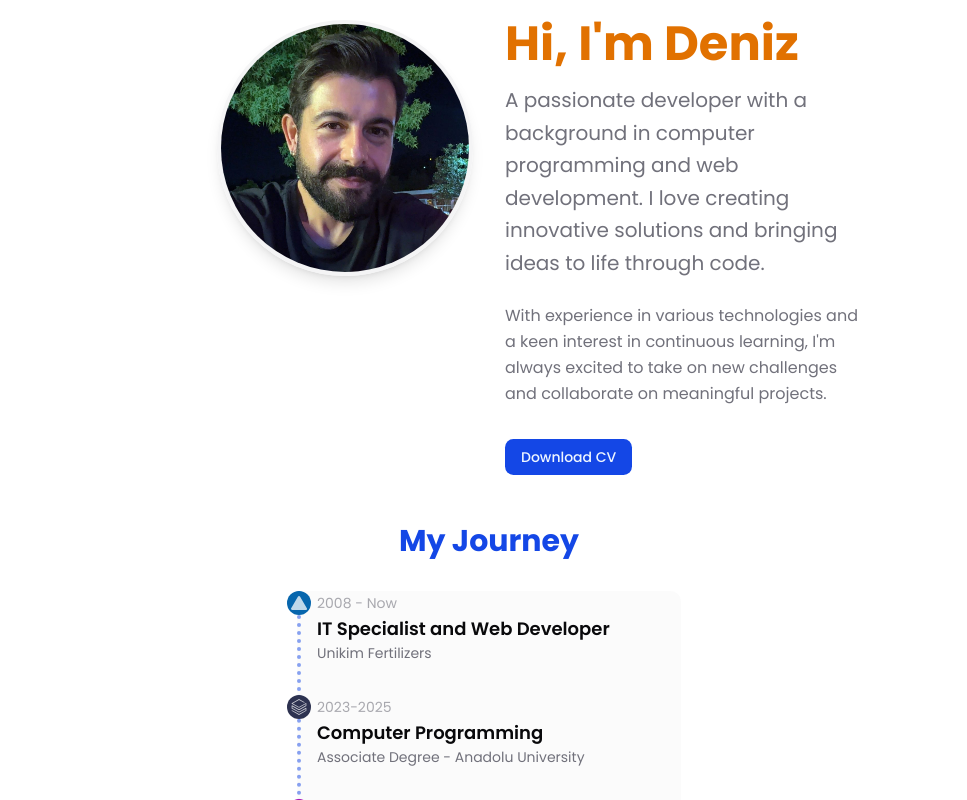
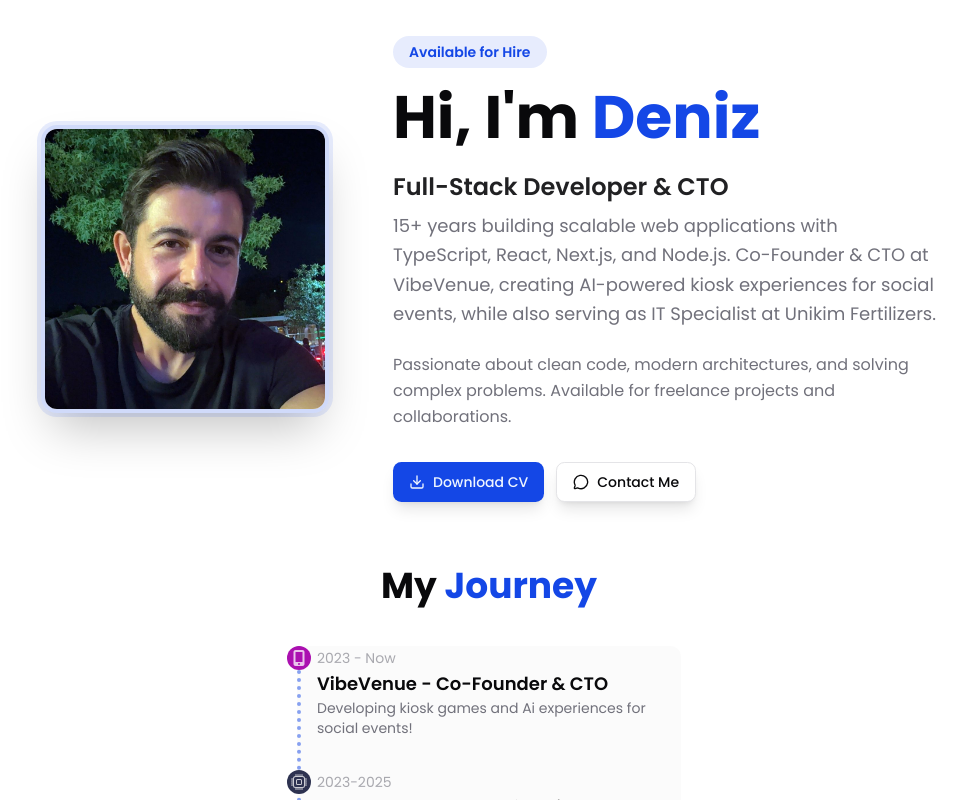
Before and after one commit to donis3/donis-homepage, a Next.js app: page /about in a window 1280 px wide. Shown: the part 280-1080 px from the top of the page, without its empty margins (151-1118 px from the left). Built offline with nearby package versions, Linux system fonts and the light colour scheme; no server answers.

Commit message:
feat: update About page with enhanced metadata, improved layout, and new call-to-action buttons

```diff
--- a/app/(pages)/about/_components/display-timeline.tsx
+++ b/app/(pages)/about/_components/display-timeline.tsx
@@ -30,7 +30,7 @@ const TimelineItem: FC<TimelineItemProps> = ({ className, data }) => {
 	if (!data) return <></>;
 
 	return (
-		<li className="ms-4">
+		<li className="ms-4 ">
 			<div
 				className={cn(
 					"absolute -start-3.5 h-6 w-6 rounded-full p-1 text-white/75",
--- a/app/(pages)/about/page.tsx
+++ b/app/(pages)/about/page.tsx
@@ -1,28 +1,38 @@
 import Image from "next/image";
+import Link from "next/link";
 
 import { Button } from "@/components/ui/button";
 import DisplayTimeline from "./_components/display-timeline";
 
+import { DownloadIcon, MessageCircleIcon } from "lucide-react";
 import type { Metadata } from "next";
 
 export const metadata: Metadata = {
-	title: "About Deniz",
-	description: "Learn about Deniz Özkan's background in computer programming and web development. Passionate about creating innovative solutions.",
-	keywords: "about, full stack developer, programmer, web development, background, experience",
+	title: "About Deniz Özkan | Full-Stack Developer & CTO",
+	description:
+		"Full-stack developer with 15+ years of experience in web development, co-founder & CTO at VibeVenue. Specialized in TypeScript, React, Next.js, Node.js, and modern web technologies. Available for hire.",
+	keywords:
+		"full stack developer, web developer, TypeScript developer, React developer, Next.js expert, CTO, VibeVenue, hire developer, freelance developer, Deniz Özkan",
+	openGraph: {
+		title: "About Deniz Özkan | Full-Stack Developer & CTO",
+		description:
+			"Full-stack developer with 15+ years of experience. Co-founder & CTO at VibeVenue. Available for hire.",
+		type: "profile",
+	},
 };
 
 export default function AboutPage() {
 	return (
 		<div className="bg-background text-foreground flex min-h-screen flex-1 flex-col items-center p-4 pt-(--navbar-height) pb-12">
 			{/* Hero Section */}
-			<div className="mx-auto mt-4 mb-12 w-full max-w-3xl">
-				<div className="grid grid-cols-1 items-start gap-8 md:grid-cols-2">
+			<div className="mx-auto mt-8 mb-16 w-full max-w-4xl">
+				<div className="grid grid-cols-1 items-center gap-10 md:grid-cols-[auto_1fr] lg:gap-16">
 					{/* Image */}
-					<div className="flex justify-center md:justify-end">
-						<div className="border-accent relative size-48 overflow-hidden rounded-full border-4 shadow-lg md:size-64">
+					<div className="flex justify-center">
+						<div className="border-primary/20 ring-primary/10 relative size-52 overflow-hidden rounded-2xl border-4 shadow-2xl ring-4 transition-transform hover:scale-105 md:size-64 lg:size-72">
 							<Image
 								src="/assets/images/donis-lg.jpg"
-								alt="Donis"
+								alt="Deniz Özkan - Full-Stack Developer"
 								fill
 								className="object-cover"
 								priority
@@ -32,33 +42,62 @@ export default function AboutPage() {
 
 					{/* Intro Text */}
 					<div className="text-center md:text-left">
-						<h1 className="text-amber-600 mb-4 text-4xl font-bold md:text-5xl">
-							Hi, I&apos;m Deniz
+						<div className="mb-3">
+							<span className="bg-primary/10 text-primary inline-block rounded-full px-4 py-1.5 text-sm font-semibold">
+								Available for Hire
+							</span>
+						</div>
+						<h1 className="text-foreground mb-4 text-4xl leading-tight font-bold md:text-5xl lg:text-6xl">
+							Hi, I&apos;m{" "}
+							<span className="text-primary">Deniz</span>
 						</h1>
-						<p className="text-muted-foreground mb-6 text-lg leading-relaxed md:text-xl">
-							A passionate developer with a background in computer
-							programming and web development. I love creating innovative
-							solutions and bringing ideas to life through code.
+						<p className="text-foreground/90 mb-2 text-xl font-semibold md:text-2xl">
+							Full-Stack Developer & CTO
+						</p>
+						<p className="text-muted-foreground mb-6 text-base leading-relaxed md:text-lg">
+							15+ years building scalable web applications with
+							TypeScript, React, Next.js, and Node.js. Co-Founder & CTO
+							at VibeVenue, creating AI-powered kiosk experiences for
+							social events, while also serving as IT Specialist at
+							Unikim Fertilizers.
 						</p>
 						<p className="text-muted-foreground mb-8 text-base leading-relaxed">
-							With experience in various technologies and a keen interest
-							in continuous learning, I&apos;m always excited to take on
-							new challenges and collaborate on meaningful projects.
+							Passionate about clean code, modern architectures, and
+							solving complex problems. Available for freelance projects
+							and collaborations.
 						</p>
-						<Button asChild className="w-full md:w-auto">
-							<a href="/documents/deniz_ozkan_resume.pdf" download>
-								Download CV
-							</a>
-						</Button>
+						<div className="flex flex-col gap-3 sm:flex-row sm:justify-center md:justify-start">
+							<Button
+								asChild
+								size="lg"
+								className="w-full shadow-lg sm:w-auto"
+							>
+								<a href="/documents/deniz_ozkan_resume.pdf" download>
+									<DownloadIcon />
+									Download CV
+								</a>
+							</Button>
+							<Button
+								asChild
+								variant="outline"
+								size="lg"
+								className="w-full shadow-lg sm:w-auto"
+							>
+								<Link href="/contact">
+									<MessageCircleIcon />
+									Contact Me
+								</Link>
+							</Button>
+						</div>
 					</div>
 				</div>
 			</div>
 
 			{/* Timeline Section */}
-			<div className="flex w-full justify-center mb-8">
+			<div className="flex w-full justify-center">
 				<div className="w-full max-w-4xl">
-					<h2 className="text-primary mb-8 text-center text-3xl font-bold">
-						My Journey
+					<h2 className="text-foreground mb-10 text-center text-3xl font-bold md:text-4xl">
+						My <span className="text-primary">Journey</span>
 					</h2>
 					<div className="flex justify-center">
 						<DisplayTimeline />
--- a/core/timeline.tsx
+++ b/core/timeline.tsx
@@ -6,13 +6,12 @@ import {
 	FaVial,
 } from "react-icons/fa";
 
-import { BsFillTriangleFill } from "react-icons/bs";
-import { SiDatabricks } from "react-icons/si";
+import { BsCpu, BsFillTriangleFill } from "react-icons/bs";
 import { FaMobileScreenButton } from "react-icons/fa6";
 
 const timeline = [
     {
-		date: new Date("2023-06-01"),
+		date: new Date("2025-11-01"),
 		dateText: "2023 - Now",
 		event: "VibeVenue - Co-Founder & CTO",
 		details: "Developing kiosk games and Ai experiences for social events!",
@@ -22,15 +21,15 @@ const timeline = [
 	{
 		date: new Date("2023-09-01"),
 		dateText: "2023-2025",
-		event: "Computer Programming",
+		event: "Computer Programming 🎓",
 		details: "Associate Degree - Anadolu University",
-		icon: <SiDatabricks />,
+		icon: <BsCpu />,
 		color: "#2D3250",
 	},
 	{
 		date: new Date("2007-09-01"),
 		dateText: "2007-2013",
-		event: "Business Administration",
+		event: "Business Administration 🎓",
 		details: "Bachelor's Degree - Anadolu University",
 		icon: <FaMoneyBillAlt />,
 		color: "#6A9C89",
@@ -55,13 +54,13 @@ const timeline = [
 	{
 		date: new Date("2017-09-01"),
 		dateText: "2017-2023",
-		event: "Web Design and Development",
+		event: "Web Design and Development 🎓",
 		details: "Associate Degree - Anadolu University",
 		icon: <FaCode />,
 		color: undefined,
 	},
 	{
-		date: new Date("2023-10-01"),
+		date: new Date("2008-10-01"),
 		dateText: "2008 - Now",
 		event: "IT Specialist and Web Developer",
 		details: "Unikim Fertilizers",
```
